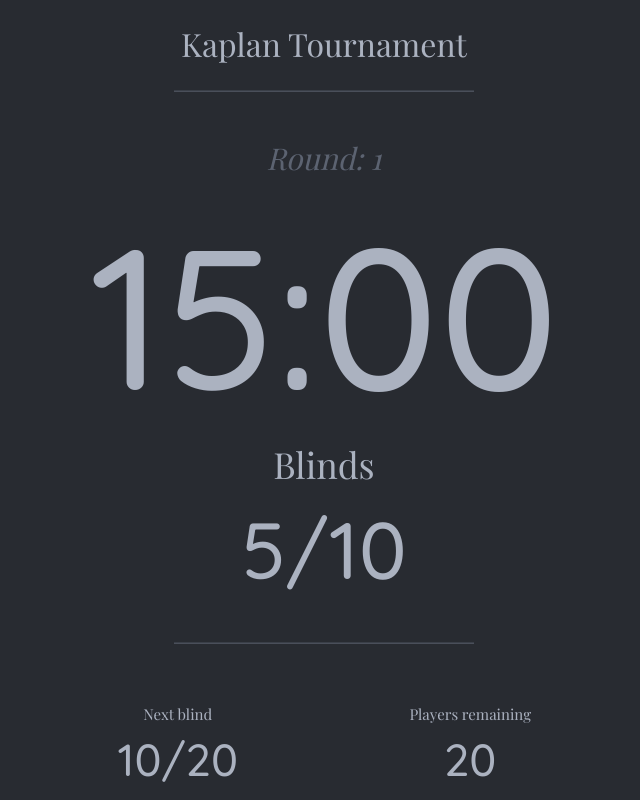
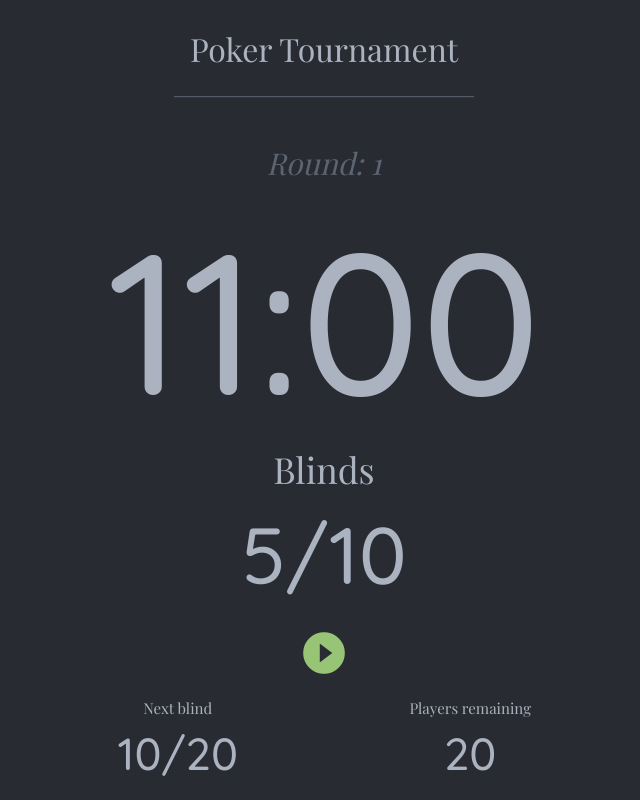
Before and after one commit to gtietjen/poker-timer, a website: page index.html in a window 1280 px wide. Shown: the whole page, without its empty margins (316-956 px from the left). Drawn offline with nearby package versions, Linux system fonts and the light colour scheme; a web font is replaced by a local one.

Commit message:
Adds countdown functionality to the timer. Also adds a play button to start the timer. #2

```diff
--- a/css/styles.css
+++ b/css/styles.css
@@ -58,8 +58,17 @@ p {
   font-size: 15px;
 }
 
-#play-button {
-  margin: 0 auto;
+#play-pause {
+  text-align: center;
+}
+
+.material-icons {
+  font-size: 50px;
+  color: #97C475;
+}
+
+.material-icons:hover {
+  cursor: pointer;
 }
 
 @media (min-width: 577px) {
--- a/index.html
+++ b/index.html
@@ -1,18 +1,51 @@
-<!DOCTYPE html>
 <html>
 
 <head>
-    <meta charset="utf-8" />
-    <meta http-equiv="X-UA-Compatible" content="IE=edge" />
-    <meta name="apple-mobile-web-app-capable" content="yes" />
-    <meta name="viewport" content="width=device-width, initial-scale=1" />
-    <link href="https://fonts.googleapis.com/icon?family=Material+Icons" rel="stylesheet" />
-    <link href="https://fonts.googleapis.com/css?family=Playfair+Display:400,400i|Quicksand:400,500,700" rel="stylesheet" />
-    <link href="https://maxcdn.bootstrapcdn.com/bootstrap/3.3.7/css/bootstrap.min.css" rel="stylesheet" integrity="sha384-BVYiiSIFeK1dGmJRAkycuHAHRg32OmUcww7on3RYdg4Va+PmSTsz/K68vbdEjh4u" crossorigin="anonymous" />
-    <link rel="stylesheet" href="css/styles.css" />
+  <meta charset="utf-8">
+  <meta http-equiv="X-UA-Compatible" content="IE=edge">
+  <meta name="apple-mobile-web-app-capable" content="yes">
+  <meta name="viewport" content="width=device-width, initial-scale=1">
+  <link href="https://fonts.googleapis.com/icon?family=Material+Icons" rel="stylesheet">
+  <link href="https://fonts.googleapis.com/css?family=Playfair+Display:400,400i|Quicksand:400,500,700" rel="stylesheet">
+  <link href="https://maxcdn.bootstrapcdn.com/bootstrap/3.3.7/css/bootstrap.min.css" rel="stylesheet" integrity="sha384-BVYiiSIFeK1dGmJRAkycuHAHRg32OmUcww7on3RYdg4Va+PmSTsz/K68vbdEjh4u" crossorigin="anonymous">
+  <link rel="stylesheet" href="css/styles.css">
   <title>Poker Timer</title>
 </head>
+
 <body>
+  <!---<div class="container vertical-center">
+    <div class="row">
+      <h1 id="tournament-name">Kaplan Tournament</h1></div>
+    <div class="row">
+      <hr/>
+      <div class="col-md-12 text-center">
+        <h4 id="round-number">Round: <span id="current-round">1</span></h4></div>
+      <div class="col-md-12 text-center">
+        <h2 id="timer">7:10</h2></div>
+    </div>
+    <div class="row">
+      <div class="col-md-12 text-center">
+        <h5>Blinds</h5>
+        <h3 id="current-blind">5/10</h3></div>
+    </div>
+    <br/>
+    <div class="row">
+      <div class="col-md-12" id="play-pause">
+        <i class="material-icons">play_circle_filled</i>
+      </div>
+    </div>
+    <br/>
+    <div class="row">
+      <div class="col-md-3 col-md-offset-3 col-xs-6 text-center up-next-block">
+        <p>Next blind</p>
+        <h6 id="next-blind">10/20</h6></div>
+      <div class="col-md-3 col-xs-6 text-center players-block">
+        <p>Players remaining</p>
+        <h6 id="players-remaining">20</h6></div>
+    </div>
+  </div>--->
+
   <script src="js/main.js"></script>
 </body>
+
 </html>
--- a/js/main.js
+++ b/js/main.js
@@ -1,8 +1,8 @@
 var rounds = [
   {
-    name: 'Kaplan Tournament',
+    name: 'Poker Tournament',
     roundNumber: 1,
-    time: '15:00',
+    time: 11,
     currentBlind: '5/10',
     nextBlind: '10/20'
   }
@@ -47,7 +47,7 @@ function renderRound(round) {
 
   var $timer = document.createElement('h2')
   $timer.setAttribute('id', 'timer')
-  $timer.textContent = round.time
+  $timer.textContent = round.time + ':00'
 
   $round.appendChild($roundContainer)
   $roundContainer.appendChild($hr1)
@@ -74,11 +74,24 @@ function renderRound(round) {
   $currentBlindInner.appendChild($blindsHeading)
   $currentBlindInner.appendChild($currentBlinds)
 
-  var $hr2 = document.createElement('hr')
   var $br2 = document.createElement('br')
 
+  var $playButtonRow = document.createElement('div')
+  $playButtonRow.classList.add('row')
+
+  var $playButtonContainer = document.createElement('div')
+  $playButtonContainer.classList.add('col-md-12')
+  $playButtonContainer.setAttribute('id', 'play-pause')
+
+  var $playButton = document.createElement('i')
+  $playButton.classList.add('material-icons')
+  $playButton.setAttribute('id', 'play-button')
+  $playButton.textContent = 'play_circle_filled'
+
   $round.appendChild($br1)
-  $round.appendChild($hr2)
+  $round.appendChild($playButtonRow)
+  $playButtonRow.appendChild($playButtonContainer)
+  $playButtonContainer.appendChild($playButton)
   $round.appendChild($br2)
 
   var $bottomContainer = document.createElement('div')
@@ -121,3 +134,35 @@ function displayMarkup() {
 }
 
 displayMarkup()
+
+var playButton = document.getElementById('play-button')
+
+function countdown(minutes) {
+  var seconds = 60
+  var mins = minutes
+  function tick() {
+    var timer = document.getElementById('timer')
+    var currentMinutes = minutes - 1
+    seconds--
+
+    if (seconds < 10) {
+      seconds = '0' + seconds
+    }
+
+    timer.textContent = currentMinutes + ':' + seconds
+
+    if (seconds > 0) {
+      setTimeout(tick, 1000)
+    }
+    else {
+      if (mins > 1) {
+        countdown(mins - 1)
+      }
+    }
+  }
+  tick()
+}
+
+playButton.addEventListener('click', function () {
+  countdown(rounds[0].time)
+})
```
Lines whose indentation alone changed are shown as unchanged.
